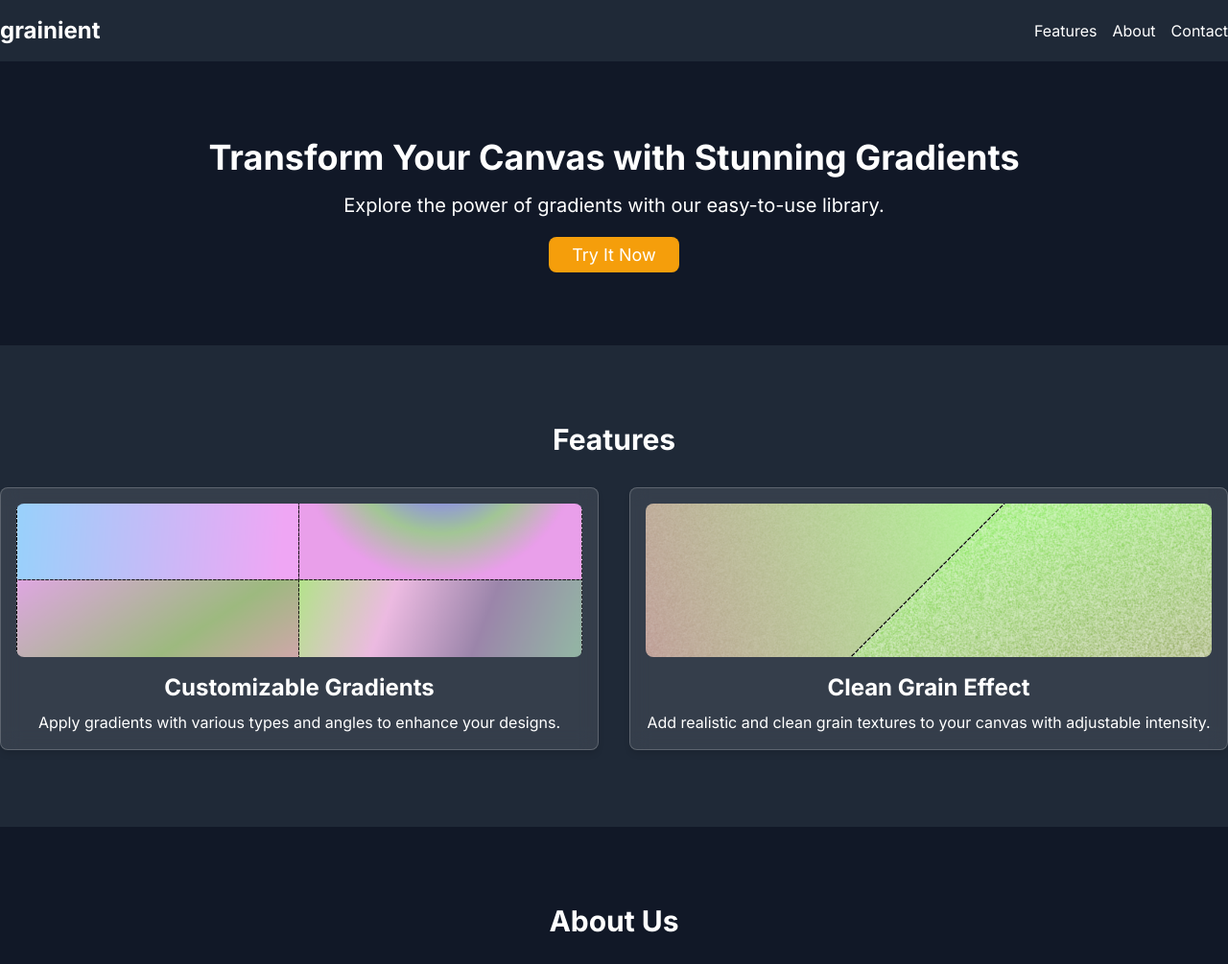
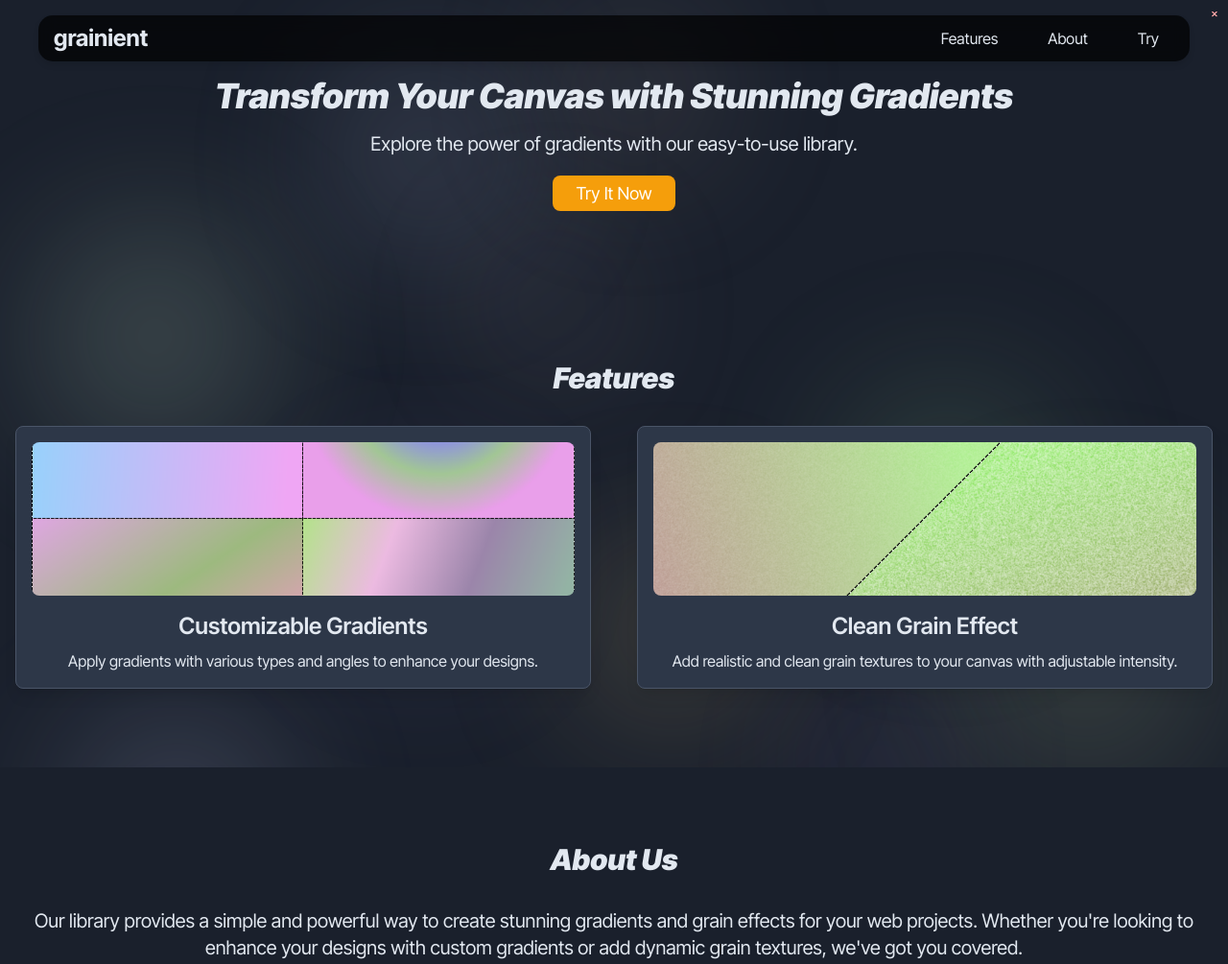
Before and after one commit to prodbyeagle/grainient, a website with bundled scripts: page index.html in a window 1280 px wide. Shown: the top 1005 px of the page at 96% size. Built offline with nearby package versions, Linux system fonts and the light colour scheme.

Commit message:
site: remade (looks so nice)

```diff
--- a/index.html
+++ b/index.html
@@ -3,34 +3,41 @@
   <head>
     <meta charset="UTF-8" />
     <meta name="viewport" content="width=device-width, initial-scale=1.0" />
-    <title>grainient</title>
+    <title>Clean Dark Design</title>
     <link
       href="https://cdn.jsdelivr.net/npm/tailwindcss@2.2.19/dist/tailwind.min.css"
       rel="stylesheet"
     />
     <link
+      href="https://fonts.googleapis.com/css2?family=Inter+Tight:ital,wght@0,100..900;1,100..900&display=swap"
       rel="stylesheet"
-      href="https://fonts.googleapis.com/css2?family=Inter:wght@400;700&display=swap"
     />
     <link rel="stylesheet" href="./site/site.css" />
   </head>
-  <body class="bg-gray-900 text-white">
+  <body>
+    <!-- Random Pastel Circles -->
+    <div class="background-circles" id="backgroundCircles"></div>
+
+    <!-- Content -->
+    <div class="content">
+
+
       <!-- Navigation -->
-    <header class="bg-gray-800 py-4">
+      <header class="header py-4">
         <nav class="container mx-auto flex items-center justify-between">
-        <a href="#" class="text-2xl font-bold text-white">grainient</a>
-        <ul class="flex space-x-4">
-          <li><a href="#features" class="hover:text-gray-400">Features</a></li>
-          <li><a href="#about" class="hover:text-gray-400">About</a></li>
-          <li><a href="#contact" class="hover:text-gray-400">Contact</a></li>
+          <a href="#" class="text-2xl font-bold">grainient</a>
+          <ul class="nav-links hidden md:flex space-x-1">
+            <li><a href="#features" class="hover:text-gray-300">Features</a></li>
+            <li><a href="#about" class="hover:text-gray-300">About</a></li>
+            <li><a href="#try-it" class="hover:text-gray-300">Try</a></li>
           </ul>
         </nav>
       </header>
 
       <!-- Hero Section -->
-    <section class="bg-gradient-to-r from-teal-500 to-blue-500 py-20">
+      <section class="py-20">
         <div class="container mx-auto text-center">
-        <h1 class="text-4xl font-bold mb-4">
+          <h1 class="headline text-4xl font-bold mb-4">
             Transform Your Canvas with Stunning Gradients
           </h1>
           <p class="text-xl mb-6">
@@ -38,36 +45,34 @@
           </p>
           <a
             href="#try-it"
-          class="bg-yellow-500 hover:bg-yellow-600 text-white py-2 px-6 rounded-lg text-lg duration-75 hover:underline"
+            class="bg-yellow-500 hover:bg-yellow-600 text-white py-2 px-6 rounded-lg text-lg transition duration-300"
             >Try It Now</a
           >
         </div>
       </section>
 
       <!-- Features Section -->
-    <section id="features" class="py-20 bg-gray-800">
+      <section id="features" class="py-20">
         <div class="container mx-auto text-center">
-        <h2 class="text-3xl font-bold mb-8">Features</h2>
-        <div class="grid grid-cols-1 md:grid-cols-2 lg:grid-cols-2 gap-8">
+          <h2 class="headline text-3xl font-bold mb-8">Features</h2>
+          <div class="grid grid-cols-1 md:grid-cols-2 lg:grid-cols-2 gap-4">
             <!-- Feature 1 -->
-          <div
-            class="bg-gray-900 p-4 rounded-lg glass-card transform transition-transform hover:-translate-y-2 hover:shadow-xl"
-          >
+            <div class="card p-4 rounded-lg shadow-lg">
               <img
                 src="https://raw.githubusercontent.com/prodbyeagle/grainient/93d120424bff26a505df7cb8bcb97105d100f6a6/site/images/GradientsDemo.png"
                 alt="Feature 1"
                 class="w-full h-40 object-cover mb-4 rounded-lg"
               />
-            <h3 class="text-2xl font-semibold mb-2">Customizable Gradients</h3>
+              <h3 class="text-2xl font-semibold mb-2">
+                Customizable Gradients
+              </h3>
               <p>
                 Apply gradients with various types and angles to enhance your
                 designs.
               </p>
             </div>
             <!-- Feature 2 -->
-          <div
-            class="bg-gray-900 p-4 rounded-lg glass-card duration-75 transform transition-transform hover:-translate-y-2 hover:shadow-xl"
-          >
+            <div class="card p-4 rounded-lg shadow-lg">
               <img
                 src="https://raw.githubusercontent.com/prodbyeagle/grainient/93d120424bff26a505df7cb8bcb97105d100f6a6/site/images/GrainDemo.png"
                 alt="Feature 2"
@@ -86,7 +91,7 @@
       <!-- About Section -->
       <section id="about" class="py-20">
         <div class="container mx-auto text-center">
-        <h2 class="text-3xl font-bold mb-8">About Us</h2>
+          <h2 class="headline text-3xl font-bold mb-8">About Us</h2>
           <p class="text-xl mb-6">
             Our library provides a simple and powerful way to create stunning
             gradients and grain effects for your web projects. Whether you're
@@ -97,15 +102,16 @@
       </section>
 
       <!-- Try It Section -->
-    <section id="try-it" class="bg-gray-800 py-20">
+      <section id="try-it" class="py-20">
         <div class="container mx-auto text-center px-4">
-        <h2 class="text-3xl font-bold mb-8">Try It Yourself</h2>
+          <h2 class="headline text-3xl font-bold mb-8">Try It Yourself</h2>
           <p class="text-xl mb-6">
-          Experiment with our library and see how it can transform your canvas.
-          Use the interactive controls to customize gradients and grain effects.
+            Experiment with our library and see how it can transform your
+            canvas. Use the interactive controls to customize gradients and
+            grain effects.
           </p>
           <div
-          class="bg-gray-900 p-4 rounded-lg glass-card mx-auto w-full max-w-4xl"
+            class="canvas-card p-4 rounded-lg shadow-lg mx-auto w-full max-w-4xl"
           >
             <!-- Canvas Container -->
             <div class="w-full flex justify-center items-center mb-6">
@@ -122,29 +128,29 @@
                 class="flex flex-col md:flex-row md:space-x-4 space-y-4 md:space-y-0"
               >
                 <label class="flex flex-col flex-1">
-                <span class="text-gray-300">Gradient Type:</span>
+                  <span class="text-gray-100">Gradient Type:</span>
                   <select
                     id="gradientType"
-                  class="mt-2 p-2 bg-gray-800 rounded-lg"
+                    class="mt-2 p-2 bg-gray-700 rounded-lg"
                   >
                     <option value="linear" selected>Linear</option>
                     <option value="radial">Radial</option>
                   </select>
                 </label>
                 <label class="flex flex-col flex-1">
-                <span class="text-gray-300">Gradient Angle:</span>
+                  <span class="text-gray-100">Gradient Angle:</span>
                   <input
                     type="number"
                     id="gradientAngle"
                     min="0"
                     max="360"
                     value="45"
-                  class="mt-2 p-2 bg-gray-800 rounded-lg"
+                    class="mt-2 p-2 bg-gray-700 rounded-lg"
                   />
                 </label>
               </div>
               <label class="flex flex-col">
-              <span class="text-gray-300">Grain Intensity:</span>
+                <span class="text-gray-100">Grain Intensity:</span>
                 <input
                   type="range"
                   id="grainIntensity"
@@ -186,7 +192,7 @@
       </section>
 
       <!-- Footer -->
-    <footer class="bg-gray-900 py-6">
+      <footer class="py-6">
         <div class="container mx-auto text-center text-gray-400">
           <p>&copy; 2024 ProdByEagle. All rights reserved.</p>
         </div>
--- a/site/site.css
+++ b/site/site.css
@@ -1,69 +1,122 @@
-body {
-  font-family: "Inter", sans-serif;
-  scroll-behavior: smooth; /* This should ensure smooth scrolling */
-  user-select: none;
+/* Allgemeine Styles */
+html {
+  scroll-behavior: smooth;
 }
 
-/* Custom Styles */
-a {
-  text-decoration: none;
+body {
+  font-family: "Inter Tight", sans-serif;
+  scroll-behavior: smooth; /* Dies sollte sanftes Scrollen sicherstellen */
+  user-select: none;
+  font-weight: 400;
+  margin: 0;
+  padding: 0;
+  overflow-x: hidden;
+  background-color: #1a202c; /* Dunkler Hintergrund */
+  color: #e2e8f0; /* Helle Textfarbe */
+
+
 }
 
-.color-picker {
-  position: relative;
-  border-radius: 0.375rem;
-  padding: 0.25rem;
-  background-color: transparent;
+/* Navigation Styles */
+.header {
+  position: fixed;
+  top: 1rem; /* Abstand vom oberen Rand */
+  left: 50%;
+  transform: translateX(-50%); /* Zentriert die Navigation */
+  width: calc(100% - 2rem); /* Breite anpassen */
+  max-width: 1200px; /* Maximale Breite für große Bildschirme */
+  background-color: rgba(0, 0, 0, 0.7); /* Leicht durchsichtiger Hintergrund */
+  border-radius: 15px; /* Pill-Design */
+  padding: 0.5rem 1rem; /* Innenabstand */
+  box-shadow: 0 4px 6px rgba(0, 0, 0, 0.1); /* Schatten */
+  backdrop-filter: blur(0.5rem); /* Blur-Effekt */
+  z-index: 5;
+  display: flex;
+  justify-content: center; /* Zentriert die Navigation */
+}
+
+.header .container {
   display: flex;
   align-items: center;
-  justify-content: center;
-  width: 100%; /* Vollständige Breite des Containers */
+  justify-content: space-between;
+  width: 100%;
 }
 
-.color-picker input[type="color"] {
-  border: none;
-  padding: 0;
-  width: 100%; /* Breite auf 100% setzen */
-  cursor: pointer;
-  outline: none;
-  background-color: transparent;
-  appearance: none; /* Verhindert Standard-Stile des Browsers */
+.header a {
+  color: #e2e8f0;
+  transition: color 0.3s ease;
 }
 
-.color-picker input[type="color"]::-webkit-color-swatch {
-  border: none; /* Entfernt den Rand des Farbfeldes im Webkit-Browser */
+.header a:hover {
+  color: #cbd5e0;
 }
 
-.color-picker .remove-btn {
-  position: absolute;
-  top: 0.25rem;
-  right: 0.25rem;
-  width: 1.25rem; /* Kleine Größe für den Button */
-  height: 1.25rem; /* Kleine Größe für den Button */
+.header ul {
   display: flex;
-  align-items: center;
-  justify-content: center;
-  font-size: 0.75rem; /* Kleinere Schriftgröße für das 'x' */
-  color: #ff5353; /* Rote Farbe für das 'x' */
-  cursor: pointer;
-  background-color: rgba(0, 0, 0, 0.5); /* Leicht transparentes Hintergrund */
-  border-radius: 50%; /* Runde Form */
-  border: 1px solid rgba(255, 255, 255, 0.2); /* Leichter Rand */
+  gap: 1rem; /* Abstand zwischen den Links */
+  list-style-type: none;
 }
 
-.color-picker .remove-btn:hover {
-  background-color: #ff5353; /* Hintergrundfarbe beim Hover */
-  color: #ffffff; /* Textfarbe beim Hover */
+.header ul li a {
+  padding: 0.5rem 1rem;
+}
+
+/* Hide navigation links on small screens */
+.nav-links {
+  display: flex;
+}
+
+/* Show only the logo on small screens */
+@media (max-width: 900px) {
+  .nav-links {
+    display: none;
+  }
+}
+
+/* Card Styles */
+.card {
+  background: #2d3748; /* Dunkler Kartenhintergrund */
+  margin-left: 1rem;
+  margin-right: 1rem;
+  border: 0.0625rem solid #4a5568; /* Dunkler Rand */
+  transition: background 0.3s ease, border 0.3s ease;
+}
+
+.canvas-card {
+  background: #2d374877; /* Dunkler Kartenhintergrund */
+  border: 0.0625rem solid #4a5568; /* Dunkler Rand */
+}
+
+.card:hover {
+  background: #4a5568; /* Hellerer Kartenhintergrund bei Hover */
+  border: 0.0625rem solid #cbd5e0; /* Hellerer Rand bei Hover */
+}
+
+/* Button Styles */
+button {
+  transition: background 0.3s ease, border 0.3s ease;
+}
+
+button:hover {
+  background: rgba(255, 255, 255, 0.1); /* Heller Hintergrund bei Hover */
+}
+
+/* Custom Headline Font */
+.headline {
+  font-family: "Inter Tight", sans-serif;
+  font-weight: 950;
+  font-style: italic;
 }
 
 /* Glassmorphism Styles */
 .glass-card {
   background: rgba(255, 255, 255, 0.1); /* Semi-transparent background */
-  border: 1px solid rgba(255, 255, 255, 0.2); /* Light border */
-  backdrop-filter: blur(10px); /* Blur effect */
-  box-shadow: 0 4px 6px rgba(0, 0, 0, 0.1); /* Soft shadow */
+  border: 0.0625rem solid rgba(255, 255, 255, 0.2); /* Light border */
+  backdrop-filter: blur(5rem); /* Blur effect */
+  box-shadow: 0 0.25rem 0.375rem rgba(0, 0, 0, 0.1); /* Soft shadow */
 }
 
+/* Canvas Container */
 .canvas-container {
   position: relative;
   width: 100%;
@@ -77,3 +130,30 @@ a {
   width: 100%;
   height: 100%;
 }
+
+/* Background Circles */
+.background-circles {
+  position: fixed;
+  top: 0;
+  left: 0;
+  width: 100%;
+  height: 100%;
+  overflow: hidden;
+  pointer-events: none;
+  z-index: -1;
+}
+
+.background-circles div {
+  position: absolute;
+  border-radius: 50%;
+  filter: blur(5rem);
+  opacity: 0.2;
+  will-change: transform; /* Optimize for smoother animation */
+  transition: transform 0.5s ease;
+}
+
+/* Content Wrapper */
+.content {
+  position: relative;
+  z-index: 1;
+}
--- a/site/site.js
+++ b/site/site.js
@@ -134,4 +134,47 @@ document.addEventListener("DOMContentLoaded", () => {
   });
 
   initializeTryItSection(); // Initialize the Try It section with random settings
+
+  // Function to generate random pastel circles as background
+  function generateRandomCircles() {
+    const container = document.getElementById("backgroundCircles");
+
+    for (let i = 0; i < 10; i++) {
+      // Begrenzung auf 10 Kreise
+      const circle = document.createElement("div");
+      const size = Math.random() * 200 + 100; // Größe des Kreises zwischen 100px und 300px
+
+      circle.style.width = `${size}px`;
+      circle.style.height = `${size}px`;
+      circle.style.backgroundColor = getRandomPastelColor();
+      circle.style.top = `${Math.random() * 100}vh`;
+      circle.style.left = `${Math.random() * 100}vw`;
+
+      // Anfangsposition und Transparenz der Kreise
+      circle.style.transform = `translate3d(${Math.random() * 10 - 5}px, ${
+        Math.random() * 10 - 5
+      }px, 0)`;
+      circle.style.transition = "transform 0.5s ease-out"; // Sanfte Übergänge
+
+      container.appendChild(circle);
+    }
+  }
+
+  // Parallax-Effekt beim Scrollen
+  function handleScroll() {
+    const circles = document.querySelectorAll(".background-circles div");
+    circles.forEach((circle) => {
+      const speed = 0.125; // Geschwindigkeit des Parallax-Effekts
+      const yOffset = window.scrollY * speed; // Verwendung von scrollY anstelle von pageYOffset
+
+      // Sanfte Anpassung der y-Position
+      circle.style.transform = `translate3d(${
+        circle.style.transform.split(",")[0].split("(")[1]
+      }, ${yOffset}px, 0)`;
+    });
+  }
+
+  // Initialize background circles and handle scroll event
+  generateRandomCircles();
+  window.addEventListener("scroll", handleScroll);
 });
```
Lines whose indentation alone changed are shown as unchanged.
